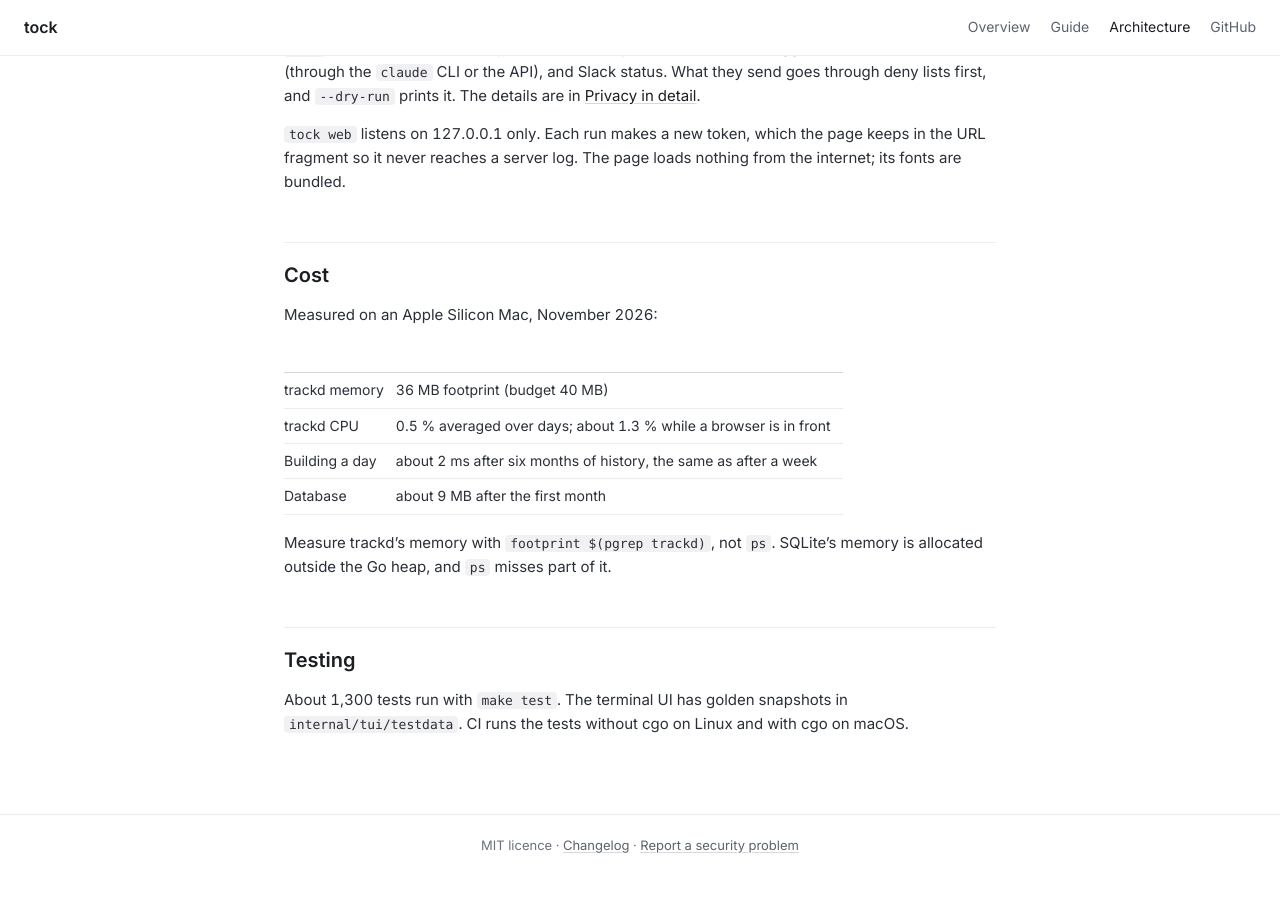
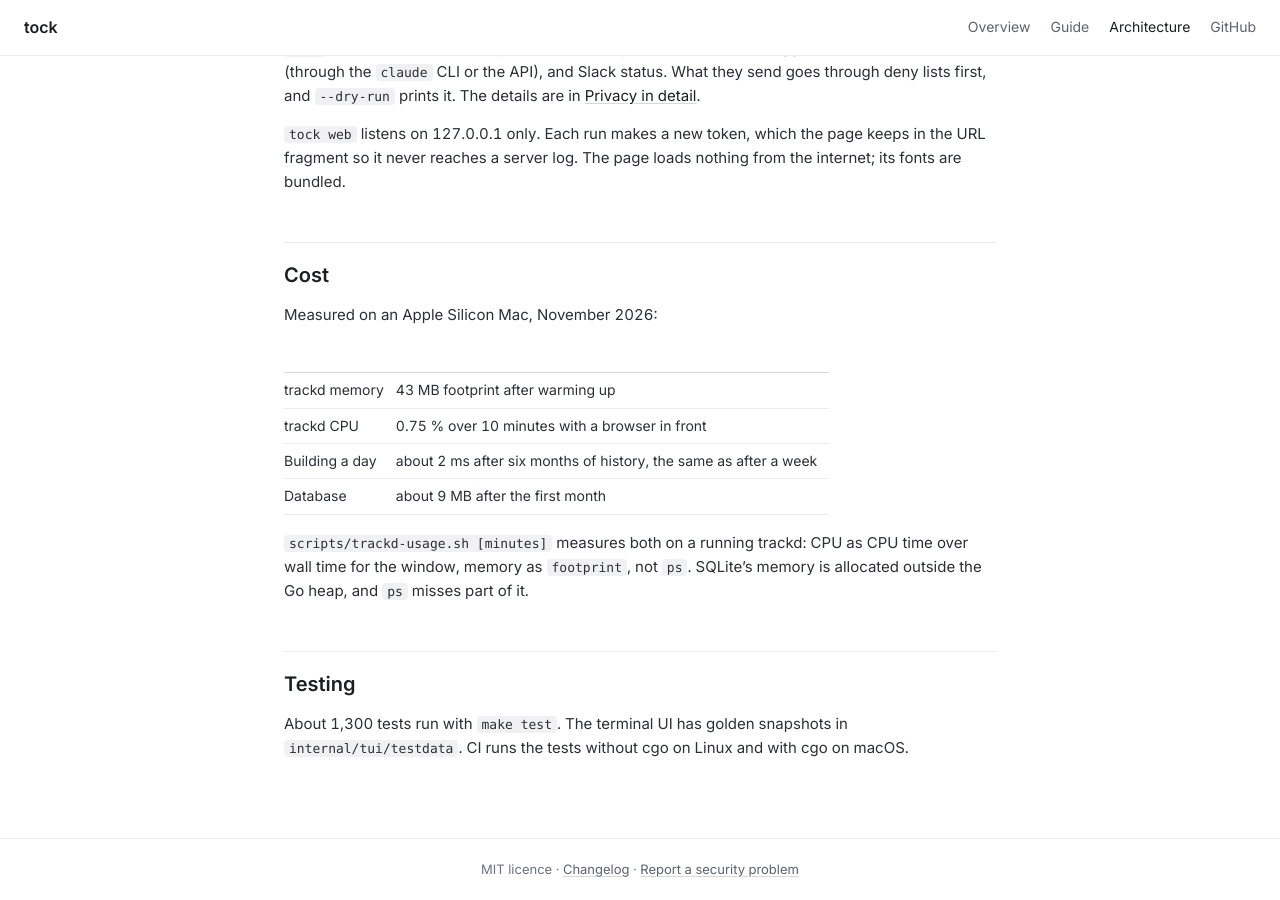
Before and after one commit to confuserdotcom/tock, a Jekyll site: the page built from docs/architecture.md, in a window 1280 px wide and 900 px high, scrolled down 3955 px. Built offline with Jekyll 4.4.1, drawn with Linux system fonts in a browser that asks for light colours; our own code applies the rules of GitHub Pages for plain Markdown files; before the commit the page ends 4831 px from its top, so only the background shows below that.

Commit message:
Measure trackd instead of quoting old numbers
scripts/trackd-usage.sh times a running trackd. On an idle Mac with a
browser in front: 0.75 % CPU, 43 MB footprint after warming up. The
docs said 0.5 % and 36 MB.

```diff
--- a/docs/architecture.md
+++ b/docs/architecture.md
@@ -133,12 +133,13 @@ Measured on an Apple Silicon Mac, November 2026:
 
 | | |
 | --- | --- |
-| trackd memory | 36 MB footprint (budget 40 MB) |
-| trackd CPU | 0.5 % averaged over days; about 1.3 % while a browser is in front |
+| trackd memory | 43 MB footprint after warming up |
+| trackd CPU | 0.75 % over 10 minutes with a browser in front |
 | Building a day | about 2 ms after six months of history, the same as after a week |
 | Database | about 9 MB after the first month |
 
-Measure trackd's memory with `footprint $(pgrep trackd)`, not `ps`.
+`scripts/trackd-usage.sh [minutes]` measures both on a running trackd: CPU
+as CPU time over wall time for the window, memory as `footprint`, not `ps`.
 SQLite's memory is allocated outside the Go heap, and `ps` misses part of it.
 
 ## Testing
```
Also changed, not shown: docs/index.md (+1 -1 lines), README.md, 1 other file.
